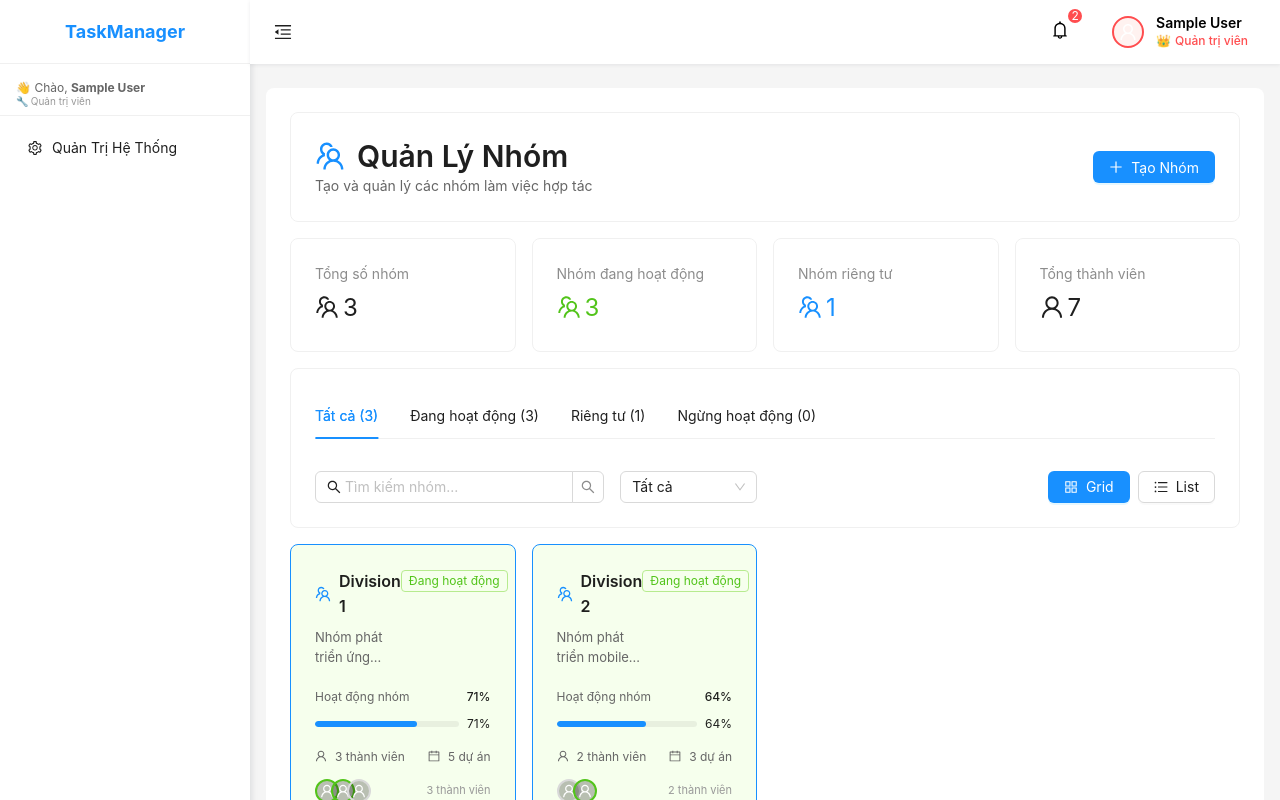
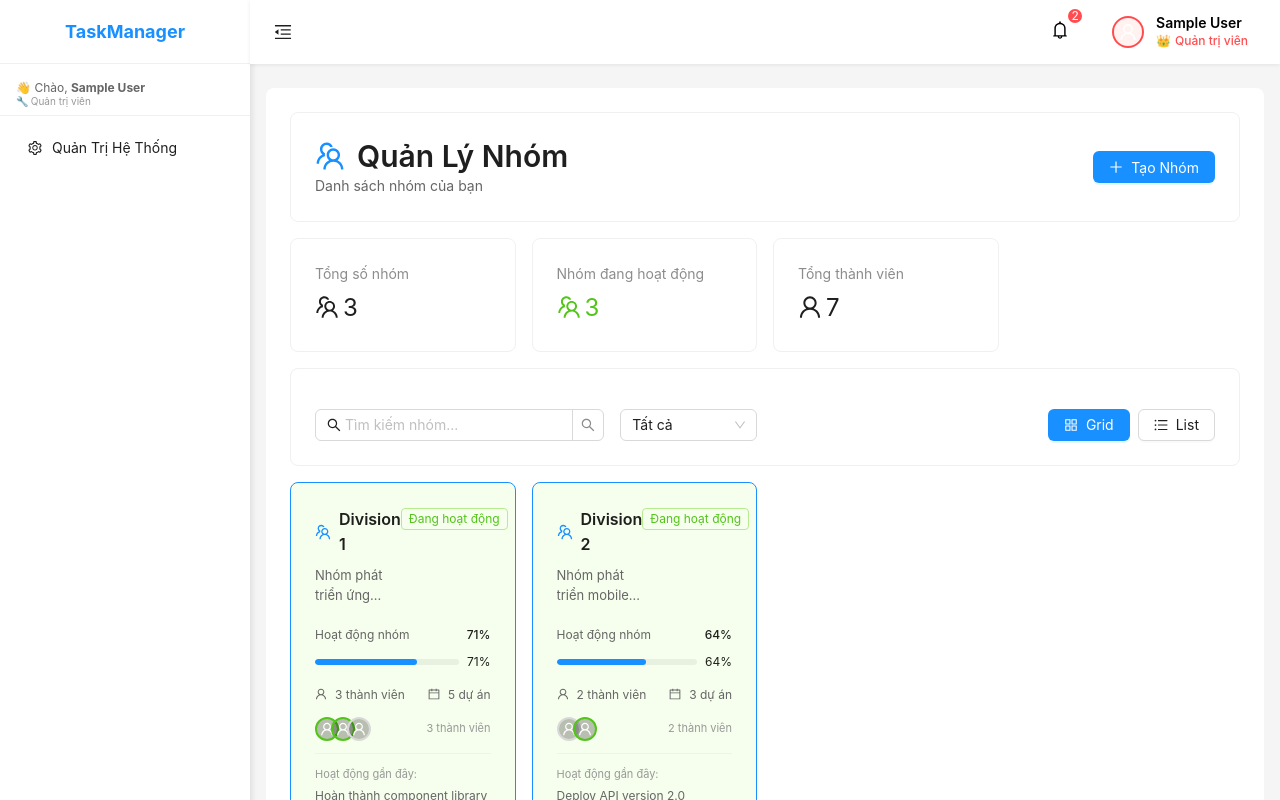
Before and after one commit to 351003/VER2, a React (Create React App) app: page /teams in a window 1280 px wide. Shown: the top 800 px of the page. Built offline with nearby package versions, Linux system fonts and the light colour scheme; sample sign-in values are in the browser's storage.

Commit message:
update Team

```diff
--- a/src/pages/Teams/Teams.jsx
+++ b/src/pages/Teams/Teams.jsx
@@ -259,7 +259,7 @@ const Teams = () => {
               <TeamOutlined style={{ marginRight: 12, color: '#1890ff' }} />
               Quản Lý Nhóm
             </Title>
-            <p style={{ margin: 0, color: '#666' }}>Tạo và quản lý các nhóm làm việc hợp tác</p>
+            <p style={{ margin: 0, color: '#666' }}>Danh sách nhóm của bạn</p>
           </div>
           <PermissionWrapper permission="create_team">
             <Button type="primary" icon={<PlusOutlined />} onClick={() => setModalVisible(true)}>
@@ -273,13 +273,13 @@ const Teams = () => {
       <Row gutter={[16, 16]} style={{ marginBottom: 16 }}>
         <Col xs={12} sm={6}><Card><Statistic title="Tổng số nhóm" value={stats.total} prefix={<TeamOutlined />} /></Card></Col>
         <Col xs={12} sm={6}><Card><Statistic title="Nhóm đang hoạt động" value={stats.active} valueStyle={{ color: '#52c41a' }} prefix={<TeamOutlined />} /></Card></Col>
-        <Col xs={12} sm={6}><Card><Statistic title="Nhóm riêng tư" value={stats.private} valueStyle={{ color: '#1890ff' }} prefix={<TeamOutlined />} /></Card></Col>
+        {/* <Col xs={12} sm={6}><Card><Statistic title="Nhóm riêng tư" value={stats.private} valueStyle={{ color: '#1890ff' }} prefix={<TeamOutlined />} /></Card></Col> */}
         <Col xs={12} sm={6}><Card><Statistic title="Tổng thành viên" value={stats.members} prefix={<UserOutlined />} /></Card></Col>
       </Row>
 
       {/* Filters */}
       <Card style={{ marginBottom: 16 }}>
-        <Tabs
+        {/* <Tabs
           activeKey={activeTab}
           onChange={setActiveTab}
           items={[
@@ -288,7 +288,7 @@ const Teams = () => {
             { key: 'private', label: `Riêng tư (${stats.private})` },
             { key: 'inactive', label: `Ngừng hoạt động (${teams.filter(t => !t.isActive).length})` }
           ]}
-        />
+        /> */}
         <Row gutter={[16, 16]} style={{ marginTop: 16 }} align="middle">
           <Col xs={24} md={8}>
             <Search placeholder="Tìm kiếm nhóm..." prefix={<SearchOutlined />} value={searchText} onChange={(e) => setSearchText(e.target.value)} allowClear />
```
